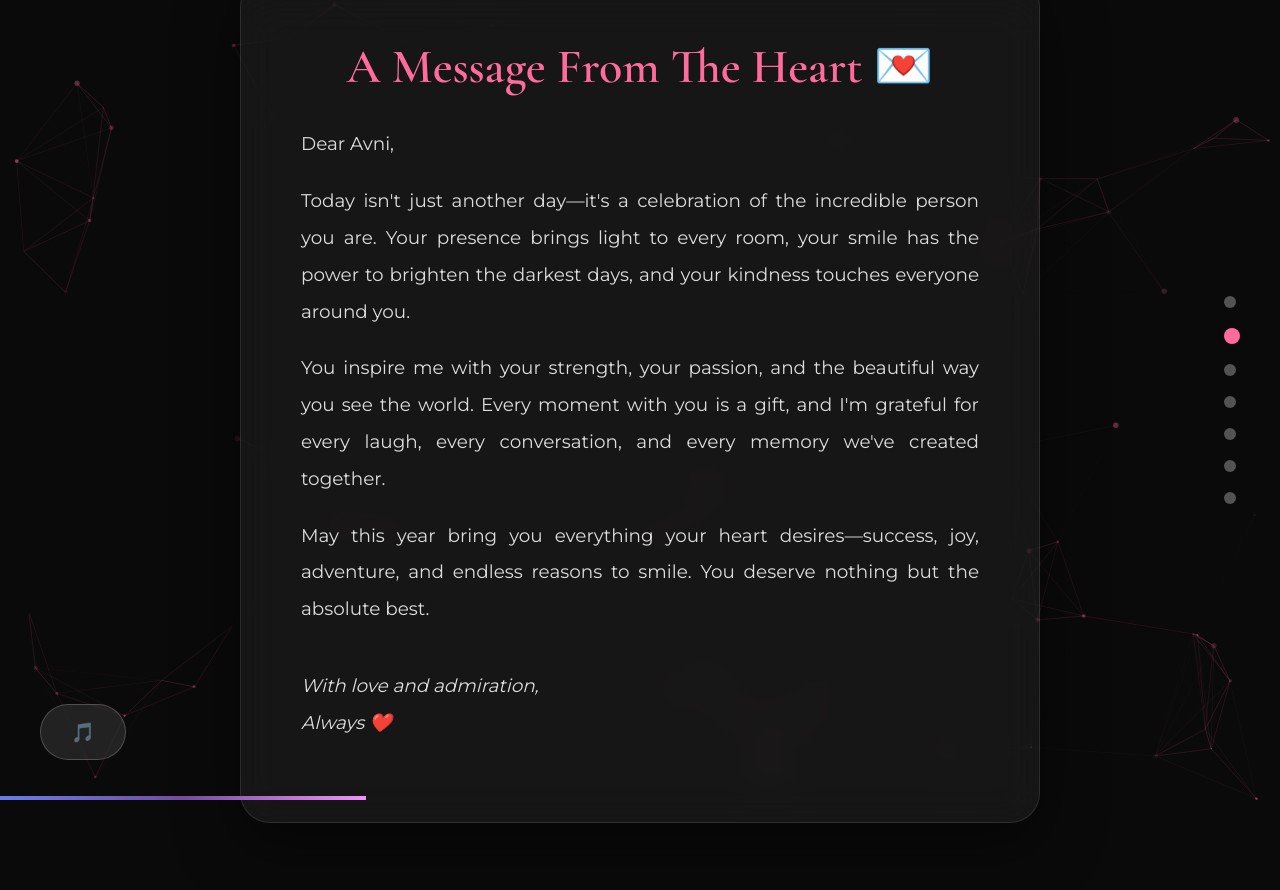
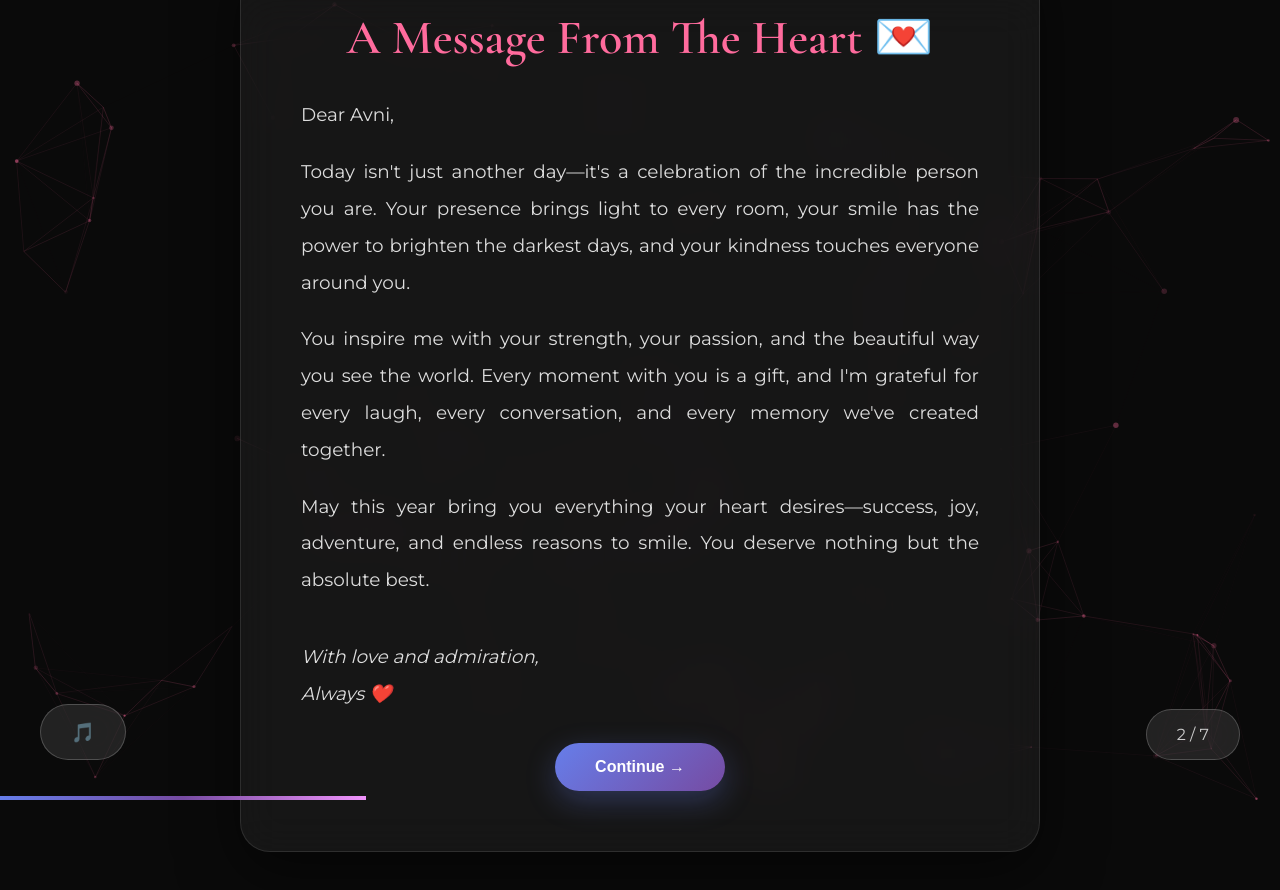
Before and after one commit to sonuyaday225-wq/avni-birthday-2024, a plain HTML site: page index.html in a window 1280 px wide. Both pictures are taken after a click on the button "Begin the Experience →". Drawn offline with nearby package versions, Linux system fonts and the light colour scheme.

Commit message:
Remove navigation dots, add cleaner button-based navigation

```diff
--- a/index.html
+++ b/index.html
@@ -55,59 +55,6 @@
         .slide.active {
             opacity: 1;
             visibility: visible;
-        }
-
-        /* Navigation */
-        .nav-dots {
-            position: fixed;
-            right: 40px;
-            top: 50%;
-            transform: translateY(-50%);
-            z-index: 100;
-            display: flex;
-            flex-direction: column;
-            gap: 20px;
-        }
-
-        .nav-dot {
-            width: 12px;
-            height: 12px;
-            border-radius: 50%;
-            background: rgba(255, 255, 255, 0.3);
-            cursor: pointer;
-            transition: all 0.3s ease;
-            position: relative;
-        }
-
-        .nav-dot:hover {
-            background: rgba(255, 255, 255, 0.6);
-            transform: scale(1.3);
-        }
-
-        .nav-dot.active {
-            background: #ff6b9d;
-            width: 16px;
-            height: 16px;
-        }
-
-        .nav-dot::after {
-            content: attr(data-title);
-            position: absolute;
-            right: 30px;
-            top: 50%;
-            transform: translateY(-50%);
-            white-space: nowrap;
-            background: rgba(0, 0, 0, 0.8);
-            padding: 8px 15px;
-            border-radius: 5px;
-            font-size: 12px;
-            opacity: 0;
-            pointer-events: none;
-            transition: opacity 0.3s ease;
-        }
-
-        .nav-dot:hover::after {
-            opacity: 1;
         }
 
         /* Slide 1 - Welcome */
@@ -192,6 +139,26 @@
             font-size: 1.2rem;
         }
 
+        .next-button {
+            display: block;
+            margin: 30px auto 0;
+            padding: 15px 40px;
+            background: linear-gradient(135deg, #667eea 0%, #764ba2 100%);
+            color: white;
+            border: none;
+            border-radius: 50px;
+            font-size: 1rem;
+            font-weight: 600;
+            cursor: pointer;
+            transition: all 0.3s ease;
+            box-shadow: 0 10px 30px rgba(102, 126, 234, 0.3);
+        }
+
+        .next-button:hover {
+            transform: translateY(-3px);
+            box-shadow: 0 15px 40px rgba(102, 126, 234, 0.5);
+        }
+
         /* Slide 3 - Interactive Cards */
         .cards-grid {
             display: grid;
@@ -257,6 +224,19 @@
             line-height: 1.6;
             position: relative;
             z-index: 1;
+        }
+
+        .cards-container {
+            max-width: 1200px;
+            width: 100%;
+        }
+
+        .section-title {
+            font-family: 'Cormorant Garamond', serif;
+            font-size: 3.5rem;
+            text-align: center;
+            margin-bottom: 50px;
+            color: #ff6b9d;
         }
 
         /* Slide 4 - Timeline */
@@ -365,6 +345,11 @@
             font-weight: 600;
             position: relative;
             z-index: 1;
+        }
+
+        .gallery-container {
+            max-width: 1100px;
+            width: 100%;
         }
 
         /* Slide 6 - Countdown */
@@ -511,6 +496,21 @@
             z-index: 1000;
         }
 
+        /* Slide Counter */
+        .slide-counter {
+            position: fixed;
+            bottom: 40px;
+            right: 40px;
+            background: rgba(255, 255, 255, 0.1);
+            backdrop-filter: blur(20px);
+            padding: 15px 30px;
+            border-radius: 50px;
+            border: 1px solid rgba(255, 255, 255, 0.2);
+            z-index: 1000;
+            font-size: 1rem;
+            color: #ccc;
+        }
+
         /* Responsive */
         @media (max-width: 768px) {
             .welcome-content h1 {
@@ -524,15 +524,17 @@
             .message-content {
                 padding: 40px 30px;
             }
-            .nav-dots {
-                right: 20px;
-            }
             .countdown-boxes {
                 gap: 20px;
             }
             .countdown-box {
                 padding: 30px 40px;
                 min-width: 120px;
+            }
+            .section-title,
+            .timeline-title,
+            .countdown-title {
+                font-size: 2.5rem;
             }
         }
     </style>
@@ -544,16 +546,8 @@
     <!-- Progress Bar -->
     <div class="progress-bar" id="progressBar"></div>
 
-    <!-- Navigation Dots -->
-    <div class="nav-dots">
-        <div class="nav-dot active" data-title="Welcome" onclick="goToSlide(0)"></div>
-        <div class="nav-dot" data-title="Message" onclick="goToSlide(1)"></div>
-        <div class="nav-dot" data-title="Qualities" onclick="goToSlide(2)"></div>
-        <div class="nav-dot" data-title="Journey" onclick="goToSlide(3)"></div>
-        <div class="nav-dot" data-title="Memories" onclick="goToSlide(4)"></div>
-        <div class="nav-dot" data-title="Time" onclick="goToSlide(5)"></div>
-        <div class="nav-dot" data-title="Finale" onclick="goToSlide(6)"></div>
-    </div>
+    <!-- Slide Counter -->
+    <div class="slide-counter" id="slideCounter">1 / 7</div>
 
     <!-- Music Player -->
     <div class="music-player" onclick="toggleMusic()">
@@ -567,7 +561,7 @@
             <div class="welcome-content">
                 <h1>Happy Birthday Avni</h1>
                 <p class="subtitle">A Special Journey Awaits You</p>
-                <button class="cta-button" onclick="goToSlide(1)">Begin the Experience →</button>
+                <button class="cta-button" onclick="nextSlide()">Begin the Experience →</button>
             </div>
         </div>
 
@@ -591,11 +585,14 @@
                     You deserve nothing but the absolute best.
                 </p>
                 <p class="signature">With love and admiration,<br>Always ❤️</p>
+                <button class="next-button" onclick="nextSlide()">Continue →</button>
             </div>
         </div>
 
         <!-- Slide 3: Interactive Cards -->
         <div class="slide" id="slide2">
+            <div class="cards-container">
+                <h2 class="section-title">What Makes You Special</h2>
                 <div class="cards-grid">
                     <div class="card">
                         <div class="card-icon">✨</div>
@@ -628,6 +625,8 @@
                         <p>You're one of a kind, and that's what makes you absolutely special</p>
                     </div>
                 </div>
+                <button class="next-button" onclick="nextSlide()">Continue →</button>
+            </div>
         </div>
 
         <!-- Slide 4: Timeline -->
@@ -652,11 +651,14 @@
                         <p>Here's to celebrating you today and to all the incredible moments yet to come. The best chapters are still ahead of us!</p>
                     </div>
                 </div>
+                <button class="next-button" onclick="nextSlide()">Continue →</button>
             </div>
         </div>
 
         <!-- Slide 5: Gallery -->
         <div class="slide" id="slide4">
+            <div class="gallery-container">
+                <h2 class="section-title">Beautiful Moments</h2>
                 <div class="gallery-grid">
                     <div class="gallery-item">
                         <div class="gallery-emoji">💕</div>
@@ -695,6 +697,8 @@
                         <div class="gallery-caption">Wonder</div>
                     </div>
                 </div>
+                <button class="next-button" onclick="nextSlide()">Continue →</button>
+            </div>
         </div>
 
         <!-- Slide 6: Countdown -->
@@ -720,6 +724,7 @@
                     </div>
                 </div>
                 <p style="margin-top: 50px; font-size: 1.3rem; color: #ccc;">...and every moment has been precious 💫</p>
+                <button class="next-button" onclick="nextSlide()">Continue →</button>
             </div>
         </div>
 
@@ -765,16 +770,24 @@
         let currentSlide = 0;
         const totalSlides = 7;
 
-        function goToSlide(index) {
+        function nextSlide() {
+            if (currentSlide < totalSlides - 1) {
                 document.getElementById(`slide${currentSlide}`).classList.remove('active');
-            document.querySelectorAll('.nav-dot')[currentSlide].classList.remove('active');
+                currentSlide++;
+                document.getElementById(`slide${currentSlide}`).classList.add('active');
+                updateProgressBar();
+                updateSlideCounter();
+            }
+        }
 
-            currentSlide = index;
-
+        function prevSlide() {
+            if (currentSlide > 0) {
+                document.getElementById(`slide${currentSlide}`).classList.remove('active');
+                currentSlide--;
                 document.getElementById(`slide${currentSlide}`).classList.add('active');
-            document.querySelectorAll('.nav-dot')[currentSlide].classList.add('active');
-
                 updateProgressBar();
+                updateSlideCounter();
+            }
         }
 
         function updateProgressBar() {
@@ -782,12 +795,16 @@
             document.getElementById('progressBar').style.width = progress + '%';
         }
 
+        function updateSlideCounter() {
+            document.getElementById('slideCounter').innerText = `${currentSlide + 1} / ${totalSlides}`;
+        }
+
         // Keyboard Navigation
         document.addEventListener('keydown', (e) => {
-            if (e.key === 'ArrowRight' && currentSlide < totalSlides - 1) {
-                goToSlide(currentSlide + 1);
-            } else if (e.key === 'ArrowLeft' && currentSlide > 0) {
-                goToSlide(currentSlide - 1);
+            if (e.key === 'ArrowRight') {
+                nextSlide();
+            } else if (e.key === 'ArrowLeft') {
+                prevSlide();
             }
         });
 
@@ -827,6 +844,7 @@
 
         // Initialize
         updateProgressBar();
+        updateSlideCounter();
     </script>
 </body>
 </html>
```
Lines whose indentation alone changed are shown as unchanged.
